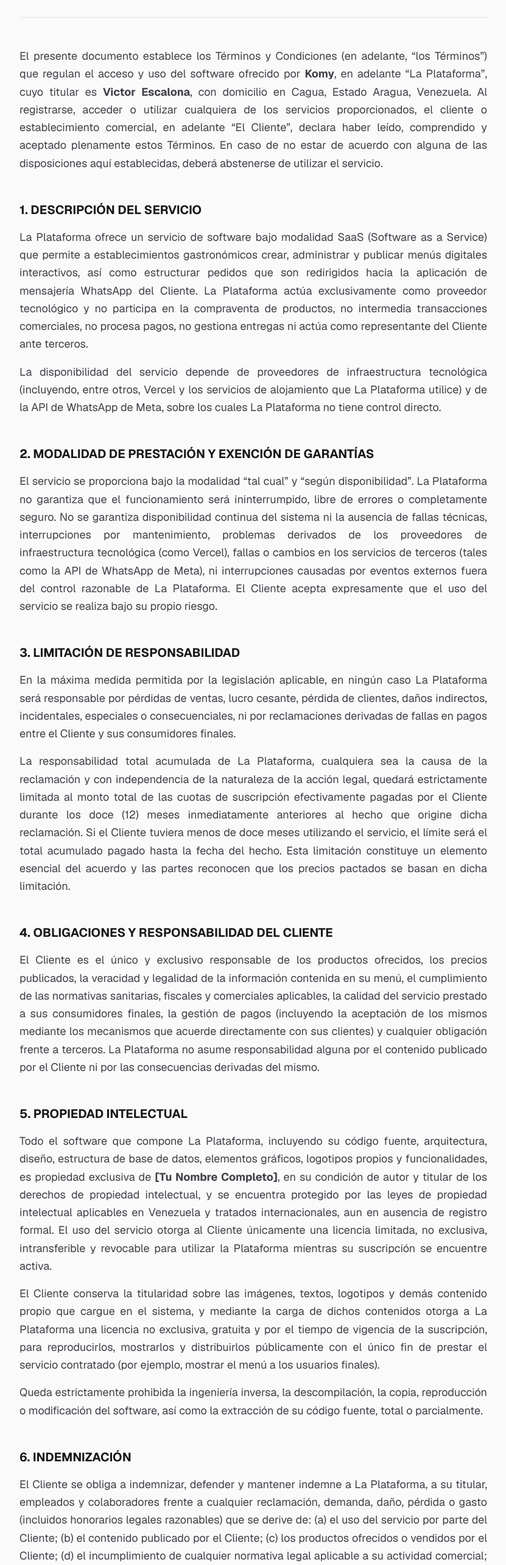
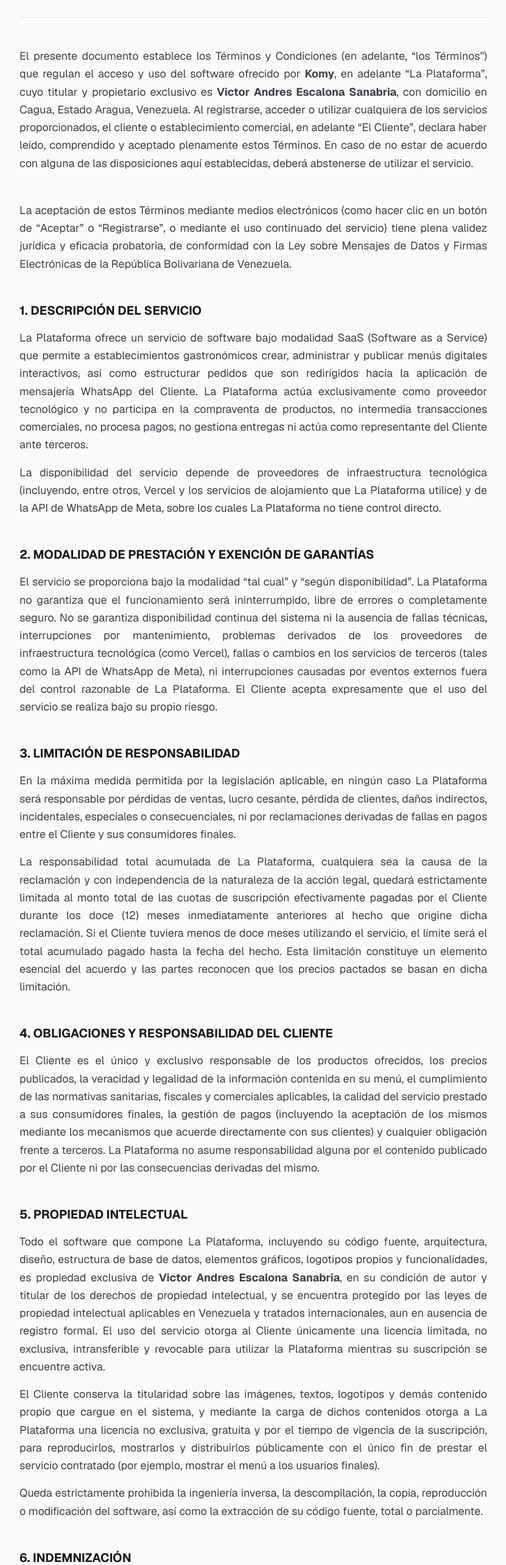
Before and after one commit to VictorEscalona10/menu-negocios, a Next.js app: page /terminos in a window 1280 px wide. Shown: the part 200-2766 px from the top of the page at 61% size, without its empty margins (224-1055 px from the left). Built offline with nearby package versions, Linux system fonts and the light colour scheme.

Commit message:
ft: creadas las politicas

```diff
--- a/app/privacidad/page.tsx
+++ b/app/privacidad/page.tsx
@@ -31,12 +31,12 @@
         <main className="space-y-12 text-zinc-700 leading-relaxed text-base md:text-lg text-justify">
           <p>
             Esta Política de Privacidad describe cómo{" "}
-            <strong>Komy</strong> ("La Plataforma",
-            "nosotros", "nuestro"), cuyo titular es{" "}
-            <strong>Victor Escalona</strong>, con domicilio en Cagua, Estado
+            <strong>Komy</strong> (&quot;La Plataforma&quot;,
+            &quot;nosotros&quot;, &quot;nuestro&quot;), cuyo titular y responsable legal es{" "}
+            <strong>Victor Andres Escalona Sanabria</strong>, con domicilio en Cagua, Estado
             Aragua, Venezuela, recopila, utiliza, almacena y protege la
             información personal de los establecimientos comerciales que
-            utilizan el servicio ("El Cliente", "usted", "su"). Al registrarse
+            utilizan el servicio (&quot;El Cliente&quot;, &quot;usted&quot;, &quot;su&quot;). Al registrarse
             o utilizar La Plataforma, usted acepta las prácticas descritas en
             esta política.
           </p>
@@ -201,10 +201,11 @@
               </li>
             </ul>
             <p className="mt-4">
-              Puede ejercer estos derechos enviando un mensaje a nuestro correo
-              electrónico de contacto:{" "}
-              <strong>[correo electrónico de soporte]</strong>. Verificaremos
-              su identidad antes de procesar la solicitud.
+              Puede ejercer estos derechos (consagrados en el Artículo 28 de la
+              Constitución de la República Bolivariana de Venezuela sobre Habeas
+              Data) enviando un mensaje a nuestro correo electrónico de contacto:{" "}
+              <strong>victorescalona2006@gmail.com</strong>. Verificaremos su
+              identidad antes de procesar la solicitud.
             </p>
           </section>
 
@@ -256,7 +257,7 @@
 
         <footer className="mt-20 pt-8 border-t border-zinc-200 text-center">
           <p className="text-zinc-400 text-sm">
-            © {new Date().getFullYear()} Komy. Todos los
+            © {new Date().getFullYear()} Komy — Victor Andres Escalona Sanabria. Todos los
             derechos reservados.
           </p>
         </footer>
--- a/app/register/RegisterForm.tsx
+++ b/app/register/RegisterForm.tsx
@@ -24,6 +24,7 @@
     const [password, setPassword] = useState("")
     const [confirmPassword, setConfirmPassword] = useState("")
     const [otpCode, setOtpCode] = useState("")
+    const [acceptedTerms, setAcceptedTerms] = useState(false)
 
     // Estados de UI
     const [showPassword, setShowPassword] = useState(false)
@@ -78,6 +79,11 @@
 
         if (password !== confirmPassword) {
             setErrorMsg("Las contraseñas no coinciden. Por favor, revísalas.")
+            return
+        }
+
+        if (!acceptedTerms) {
+            setErrorMsg("Debes aceptar los Términos y Condiciones y la Política de Privacidad para continuar.")
             return
         }
 
@@ -293,6 +299,51 @@
                         </div>
                     </div>
 
+                    {/* Aceptación de Términos y Condiciones y Política de Privacidad */}
+                    <div className="pt-1 pb-1">
+                        <label className="flex items-start gap-3 cursor-pointer select-none group">
+                            <div className="relative flex items-center justify-center mt-0.5">
+                                <input
+                                    type="checkbox"
+                                    checked={acceptedTerms}
+                                    onChange={(e) => setAcceptedTerms(e.target.checked)}
+                                    className="sr-only peer"
+                                    required
+                                />
+                                <div className="w-5 h-5 rounded-lg border-2 border-zinc-300 peer-checked:border-black peer-checked:bg-black transition-all flex items-center justify-center group-hover:border-zinc-400 peer-focus-visible:ring-2 peer-focus-visible:ring-black/20">
+                                    {acceptedTerms && (
+                                        <svg className="w-3.5 h-3.5 text-white stroke-[3]" fill="none" viewBox="0 0 24 24" stroke="currentColor">
+                                            <path strokeLinecap="round" strokeLinejoin="round" d="M5 13l4 4L19 7" />
+                                        </svg>
+                                    )}
+                                </div>
+                            </div>
+                            <span className="text-xs text-zinc-600 leading-relaxed font-medium">
+                                Acepto los{" "}
+                                <Link
+                                    href="/terminos"
+                                    target="_blank"
+                                    rel="noopener noreferrer"
+                                    className="text-black font-bold underline underline-offset-2 hover:text-zinc-700 transition-colors"
+                                    onClick={(e) => e.stopPropagation()}
+                                >
+                                    Términos y Condiciones
+                                </Link>{" "}
+                                y la{" "}
+                                <Link
+                                    href="/privacidad"
+                                    target="_blank"
+                                    rel="noopener noreferrer"
+                                    className="text-black font-bold underline underline-offset-2 hover:text-zinc-700 transition-colors"
+                                    onClick={(e) => e.stopPropagation()}
+                                >
+                                    Política de Privacidad
+                                </Link>
+                                .
+                            </span>
+                        </label>
+                    </div>
+
                     {/* Botón de Envío */}
                     <button
                         type="submit"
--- a/app/terminos/page.tsx
+++ b/app/terminos/page.tsx
@@ -33,14 +33,22 @@
             El presente documento establece los Términos y Condiciones (en
             adelante, “los Términos”) que regulan el acceso y uso del software
             ofrecido por <strong>Komy</strong>, en adelante
-            “La Plataforma”, cuyo titular es <strong>Victor Escalona</strong>,
-            con domicilio en Cagua, Estado Aragua, Venezuela. Al registrarse,
-            acceder o utilizar cualquiera de los servicios proporcionados, el
-            cliente o establecimiento comercial, en adelante “El Cliente”,
-            declara haber leído, comprendido y aceptado plenamente estos
-            Términos. En caso de no estar de acuerdo con alguna de las
-            disposiciones aquí establecidas, deberá abstenerse de utilizar el
-            servicio.
+            “La Plataforma”, cuyo titular y propietario exclusivo es{" "}
+            <strong>Victor Andres Escalona Sanabria</strong>, con domicilio en
+            Cagua, Estado Aragua, Venezuela. Al registrarse, acceder o utilizar
+            cualquiera de los servicios proporcionados, el cliente o
+            establecimiento comercial, en adelante “El Cliente”, declara haber
+            leído, comprendido y aceptado plenamente estos Términos. En caso de
+            no estar de acuerdo con alguna de las disposiciones aquí
+            establecidas, deberá abstenerse de utilizar el servicio.
+          </p>
+          <p className="mt-4">
+            La aceptación de estos Términos mediante medios electrónicos (como
+            hacer clic en un botón de &ldquo;Aceptar&rdquo; o &ldquo;Registrarse&rdquo;, o mediante
+            el uso continuado del servicio) tiene plena validez jurídica y
+            eficacia probatoria, de conformidad con la Ley sobre Mensajes de
+            Datos y Firmas Electrónicas de la República Bolivariana de
+            Venezuela.
           </p>
 
           <section>
@@ -138,8 +146,9 @@
               Todo el software que compone La Plataforma, incluyendo su código
               fuente, arquitectura, diseño, estructura de base de datos,
               elementos gráficos, logotipos propios y funcionalidades, es
-              propiedad exclusiva de <strong>[Tu Nombre Completo]</strong>, en
-              su condición de autor y titular de los derechos de propiedad
+              propiedad exclusiva de{" "}
+              <strong>Victor Andres Escalona Sanabria</strong>, en su
+              condición de autor y titular de los derechos de propiedad
               intelectual, y se encuentra protegido por las leyes de propiedad
               intelectual aplicables en Venezuela y tratados internacionales,
               aun en ausencia de registro formal. El uso del servicio otorga al
@@ -170,12 +179,13 @@
             </h2>
             <p>
               El Cliente se obliga a indemnizar, defender y mantener indemne a
-              La Plataforma, a su titular, empleados y colaboradores frente a
-              cualquier reclamación, demanda, daño, pérdida o gasto (incluidos
-              honorarios legales razonables) que se derive de: (a) el uso del
-              servicio por parte del Cliente; (b) el contenido publicado por el
-              Cliente; (c) los productos ofrecidos o vendidos por el Cliente;
-              (d) el incumplimiento de cualquier normativa legal aplicable a su
+              La Plataforma, a su titular Victor Andres Escalona Sanabria,
+              empleados y colaboradores frente a cualquier reclamación,
+              demanda, daño, pérdida o gasto (incluidos honorarios legales
+              razonables) que se derive de: (a) el uso del servicio por parte
+              del Cliente; (b) el contenido publicado por el Cliente; (c) los
+              productos ofrecidos o vendidos por el Cliente; (d) el
+              incumplimiento de cualquier normativa legal aplicable a su
               actividad comercial; o (e) la violación de estos Términos. La
               Plataforma notificará al Cliente de cualquier reclamación en un
               plazo razonable y se reserva el derecho de participar en la
@@ -198,6 +208,15 @@
               sin que se haya confirmado el pago, el sistema podrá suspender
               automáticamente el acceso del Cliente y despublicar el menú sin
               necesidad de notificación adicional.
+            </p>
+            <p className="mt-4">
+              Las tarifas de suscripción podrán estar expresadas en moneda
+              extranjera como moneda de cuenta. En estricto cumplimiento con la
+              legislación cambiaria venezolana vigente y las resoluciones del
+              Banco Central de Venezuela (BCV), El Cliente podrá realizar el pago
+              en Bolívares (Bs.) calculados a la tasa de cambio oficial
+              publicada por el BCV con fecha valor del día en que se efectúe el
+              pago.
             </p>
             <p className="mt-4">
               No se otorgarán reembolsos ni prorrateos por períodos no
@@ -289,7 +308,7 @@
 
           <section>
             <h2 className="text-xl font-bold text-zinc-900 mb-4 uppercase">
-              12. PROTECCIÓN DE DATOS PERSONALES
+              12. PROTECCIÓN DE DATOS PERSONALES Y HABEAS DATA
             </h2>
             <p>
               La Plataforma únicamente recaba y almacena los datos estrictamente
@@ -299,9 +318,17 @@
               comercializados con terceros. La Plataforma aplica medidas de
               seguridad técnicas y organizativas razonables acordes con la
               naturaleza del servicio, sin que ello implique una garantía
-              absoluta frente a accesos no autorizados. Para mayor detalle sobre
-              el tratamiento de la información, el Cliente puede consultar la
-              Política de Privacidad disponible en{" "}
+              absoluta frente a accesos no autorizados.
+            </p>
+            <p className="mt-4">
+              En cumplimiento del derecho a la autodeterminación informativa y al
+              Habeas Data consagrado en el Artículo 28 de la Constitución de la
+              República Bolivariana de Venezuela, El Cliente podrá en cualquier
+              momento solicitar el acceso, rectificación, actualización o
+              supresión definitiva de sus datos personales y comerciales
+              escribiendo a <strong>victorescalona2006@gmail.com</strong>. Para
+              mayor detalle sobre el tratamiento de la información, el Cliente
+              puede consultar la{" "}
               <Link
                 href="/privacidad"
                 className="text-zinc-900 underline underline-offset-4 hover:text-zinc-500 transition-colors"
@@ -328,7 +355,7 @@
 
         <footer className="mt-20 pt-8 border-t border-zinc-200 text-center">
           <p className="text-zinc-400 text-sm">
-            © {new Date().getFullYear()} Komy. Todos los
+            © {new Date().getFullYear()} Komy — Victor Andres Escalona Sanabria. Todos los
             derechos reservados.
           </p>
         </footer>
```
